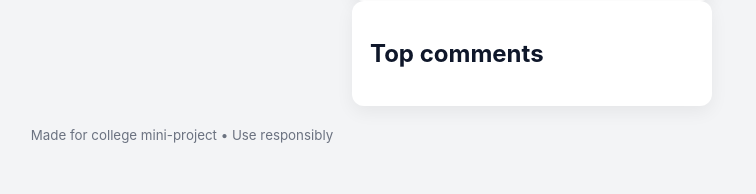
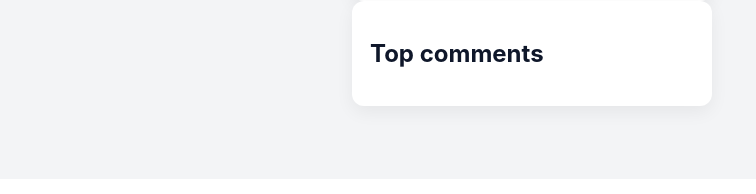
Before and after one commit to rajjaat250/sentiment-enlizer, a Flask app: page / in a window 1280 px wide. Shown: the part 621-815 px from the top of the page, without its empty margins (458-1214 px from the left). After the commit the page ends 746 px from the top, so only its background shows below. Run offline with Flask 3, Linux system fonts and the light colour scheme.

Commit message:
Update index.html
Signed-off-by: RAJ CHAUDHARY <dhariwalraj37@gmail.com>

```diff
--- a/templates/index.html
+++ b/templates/index.html
@@ -57,8 +57,7 @@
       </main>
 
       <footer class="footer">
-        <small>Made for college mini-project • Use responsibly</small>
-      </footer>
+           </footer>
     </div>
 
     <script src="{{ url_for('static', filename='js/main.js') }}"></script>
```
